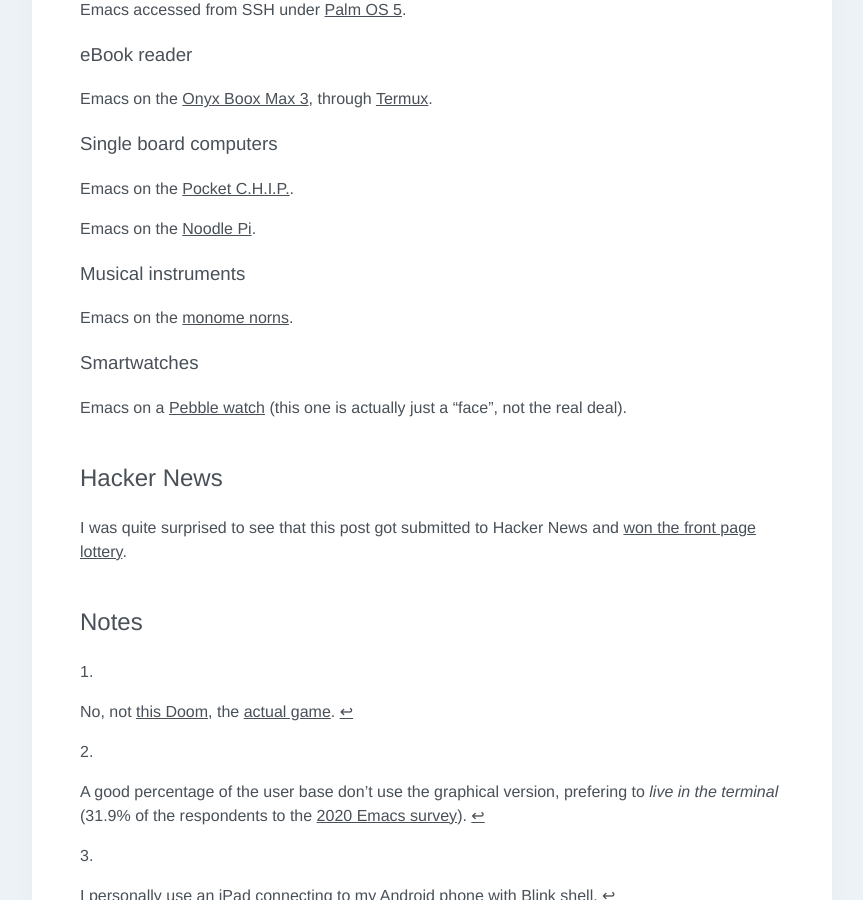
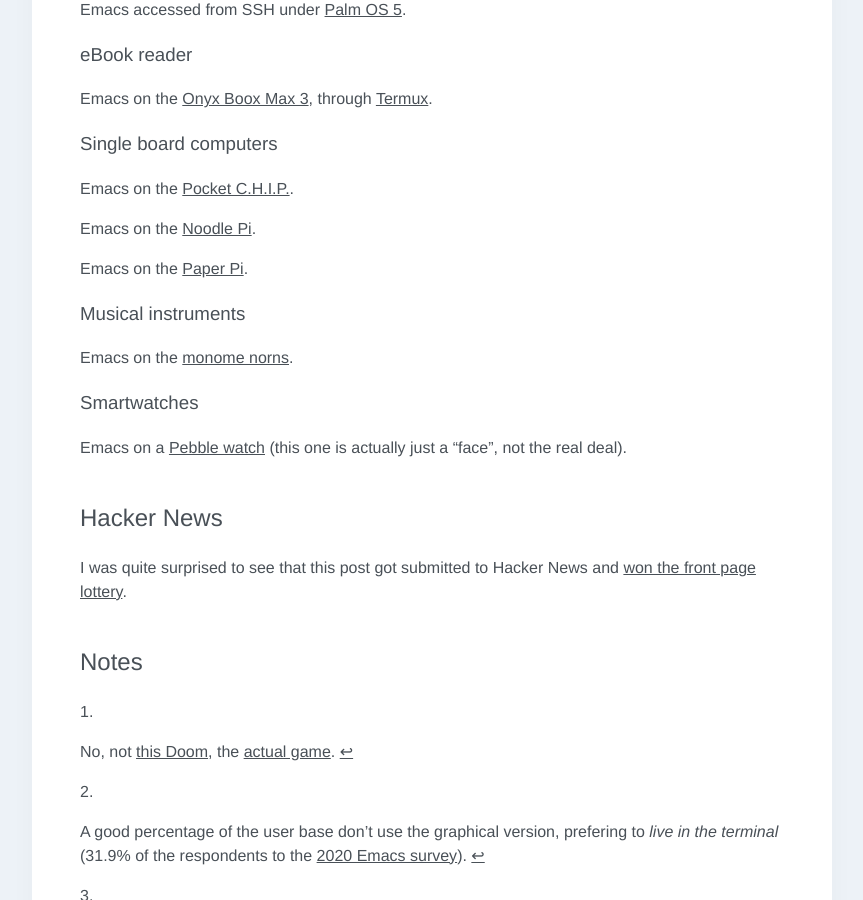
Before and after one commit to p3r7/blog, a Jekyll site: the page built from _posts/2020-09-02-emacs-in-odd-places.md, in a window 1280 px wide and 900 px high, scrolled down 3727 px. Shown: the whole window, without its empty margins (208-1071 px from the left). Built offline with Jekyll 4.4.1, drawn with Linux system fonts in a browser that asks for light colours; some web fonts are replaced.

Commit message:
new device spotted

```diff
--- a/_posts/2020-09-02-emacs-in-odd-places.md
+++ b/_posts/2020-09-02-emacs-in-odd-places.md
@@ -133,6 +133,8 @@
 
 Emacs on the [Noodle Pi](https://twitter.com/noodle_pi/status/996427835630747648).
 
+Emacs on the [Paper Pi](https://hackaday.com/2021/04/27/paper-pi-is-an-ergonomic-cyberdeck-meant-for-thumbs/).
+
 
 ### Musical instruments
 
```
